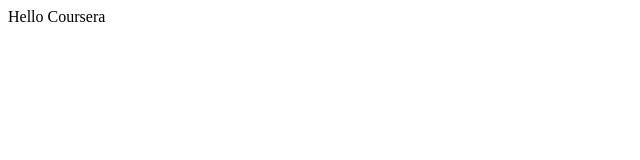
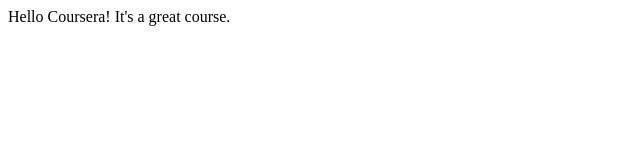
Before and after one commit to mconney001/coursera-test, a plain HTML site: page site/index.html in a window 1280 px wide. Shown: the whole page, without its empty margins (0-640 px from the left). Drawn offline with Linux system fonts and the light colour scheme.

Commit message:
small addition to page content

```diff
--- a/site/index.html
+++ b/site/index.html
@@ -6,6 +6,6 @@
 	<title>Hello Coursera</title>
 </head>
 <body>
-Hello Coursera
+Hello Coursera! It's a great course.
 </body>
 </html>
```
